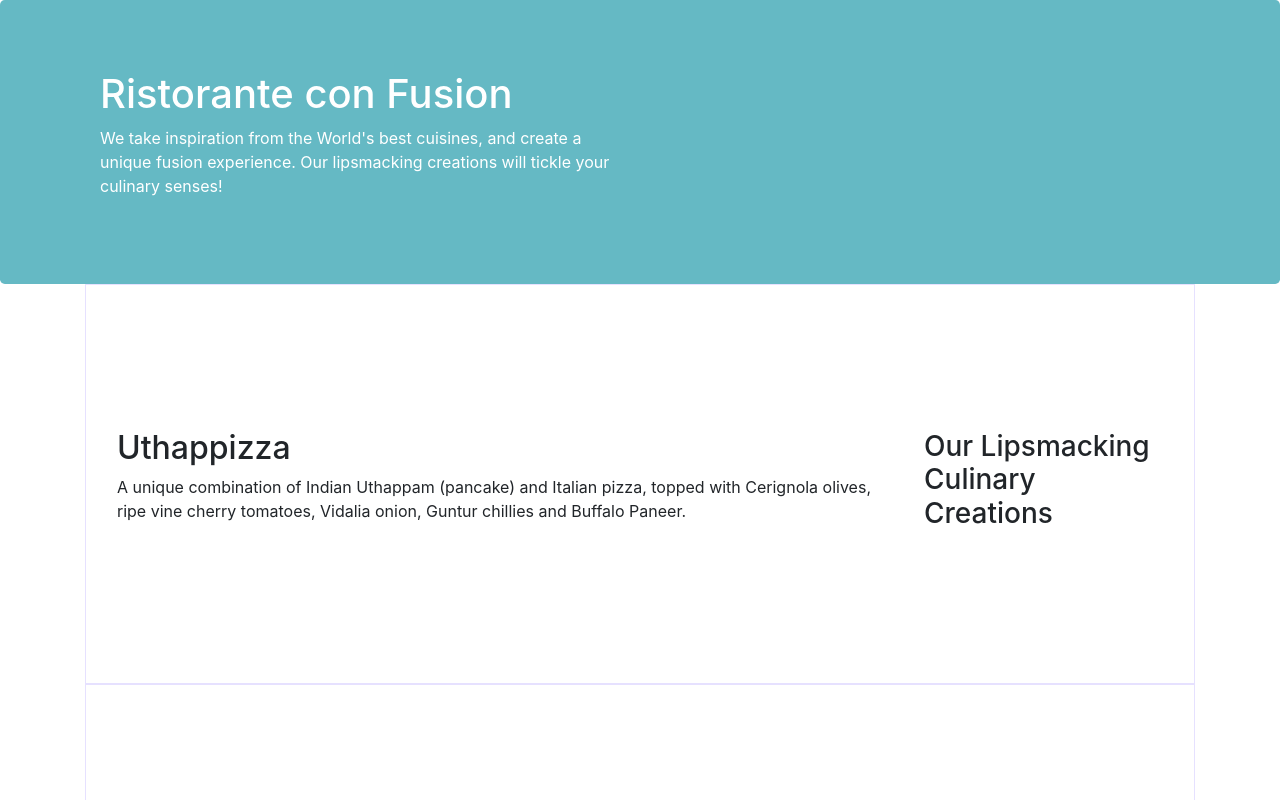
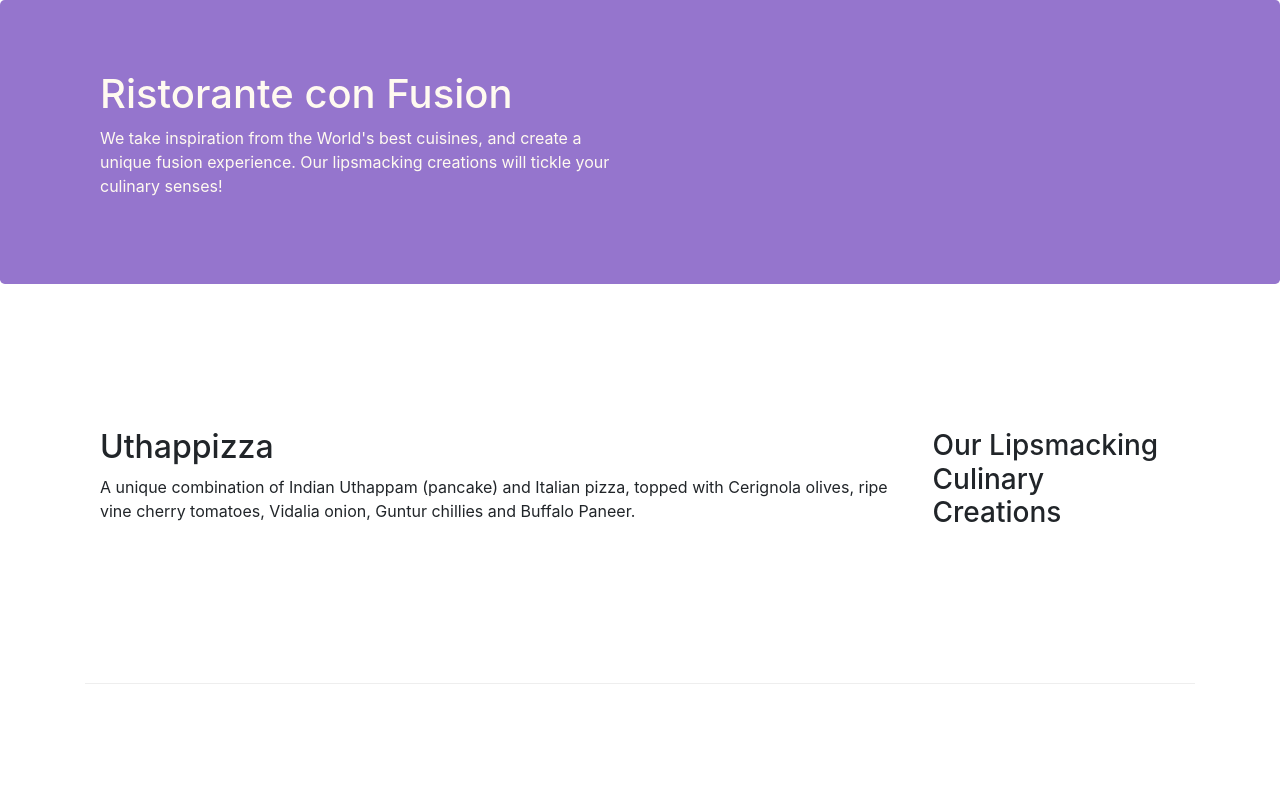
Before and after one commit to Sedki-Sghairi/full-stack-web-dev-course, a website: page index.html in a window 1280 px wide. Shown: the top 800 px of the page. Drawn offline with nearby package versions, Linux system fonts and the light colour scheme.

Commit message:
rename index.css to style.css

```diff
--- a/css/index.css
+++ /dev/null
@@ -1,26 +0,0 @@
-.header {
-	margin: 0 auto;
-	padding: 0 auto;
-}
-.content {
-	margin: 0 auto;
-	padding: 1rem;
-	border: #42f2 solid 1px;
-	min-height: 400px;
-}
-.jumbotron {
-	padding: 70px 30px;
-	margin: 0 auto;
-	background: #65b9c4;
-	color: #fff;
-}
-.address {
-	font-size: 80%;
-	margin: 0;
-	color: #0f0f0f;
-}
-.footer {
-	background-color: #c4eaeb;
-	margin: 0 auto;
-	padding: 20px 0;
-}
--- /dev/null
+++ b/css/style.css
@@ -0,0 +1,29 @@
+.row-header {
+	margin: 0px auto;
+	padding: 0px;
+}
+
+.row-content {
+	margin: 0px auto;
+	padding: 50px 0px 50px 0px;
+	border-bottom: 1px ridge;
+	min-height: 400px;
+}
+
+.footer {
+	background-color: #d1c4e9;
+	margin: 0px auto;
+	padding: 20px 0px 20px 0px;
+}
+.jumbotron {
+	padding: 70px 30px 70px 30px;
+	margin: 0px auto;
+	background: #9575cd;
+	color: floralwhite;
+}
+
+address {
+	font-size: 80%;
+	margin: 0px;
+	color: #0f0f0f;
+}
--- a/index.html
+++ b/index.html
@@ -6,7 +6,7 @@
     <meta name="viewport" content="width=device-width, initial-scale=1.0">
     <!-- bootstrap CSS -->
     <link rel="stylesheet" href="node_modules/bootstrap/dist/css/bootstrap.min.css">
-    <link rel="stylesheet" href="./css/index.css">
+    <link rel="stylesheet" href="./css/style.css">
     <title>Ristorante Con Fusion</title>
 </head>
 
@@ -14,7 +14,7 @@
 
     <header class="jumbotron">
         <div class="container">
-            <div class="row header">
+            <div class="row row-header">
                 <div class="col-12 col-sm-6">
                     <h1>Ristorante con Fusion</h1>
                     <p>We take inspiration from the World's best cuisines, and create a unique fusion experience. Our lipsmacking creations will tickle your culinary senses!</p>
@@ -26,7 +26,7 @@
     </header>
 
     <div class="container">
-        <div class="row content align-items-center">
+        <div class="row row-content align-items-center">
             <div class="col-12 col-sm-4 order-sm-last col-md-3">
                 <h3>Our Lipsmacking Culinary Creations</h3>
             </div>
@@ -37,7 +37,7 @@
         </div>
 
 
-        <div class="row content  align-items-center">
+        <div class="row row-content  align-items-center">
             <div class="col-12 col-sm-4 col-md-3">
                 <h3>This Month's Promotions</h3>
             </div>
@@ -47,7 +47,7 @@
             </div>
         </div>
 
-        <div class="row contentm  align-items-center">
+        <div class="row row-content align-items-center">
             <div class="col-12 col-sm-4 order-sm-last col-md-3">
                 <h3>Meet our Culinary Specialists</h3>
             </div>
```
